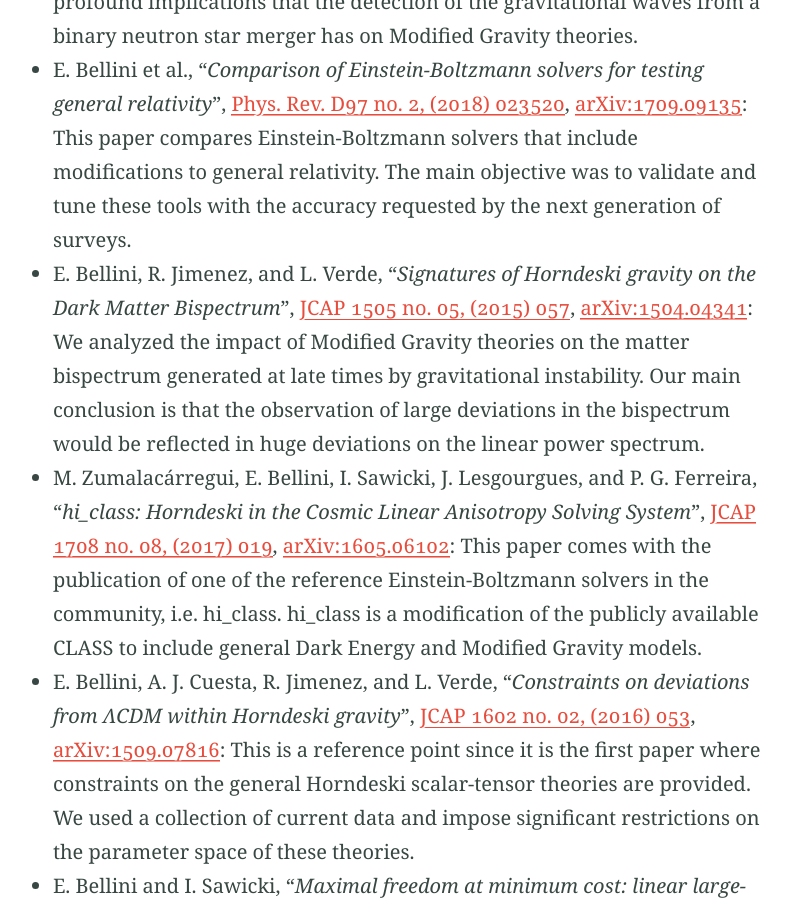
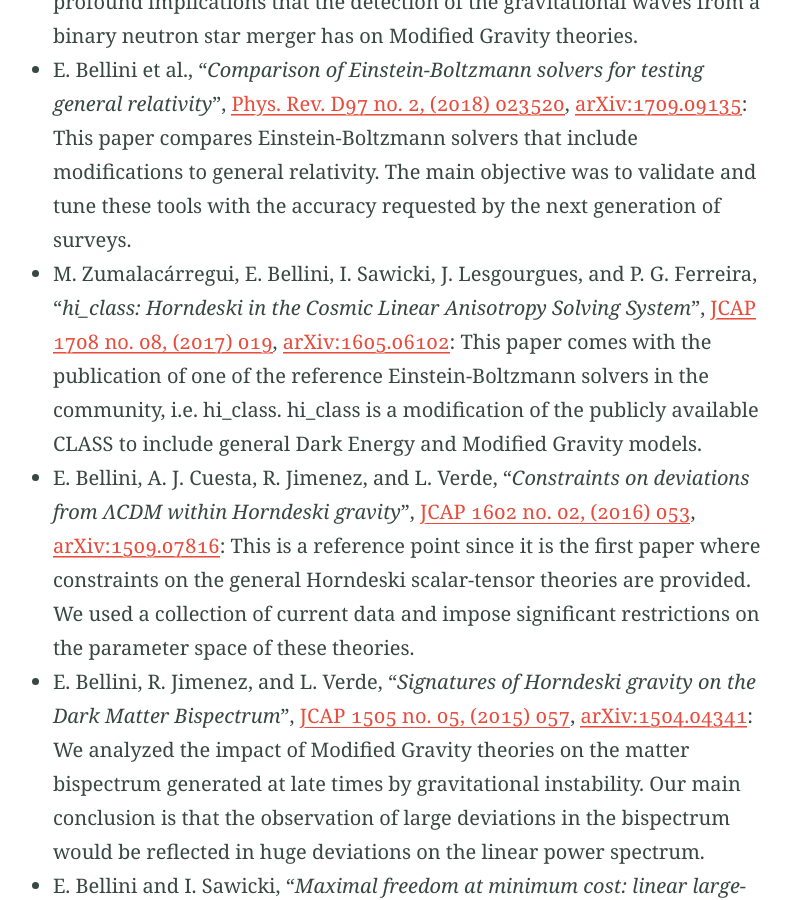
Before and after one commit to emiliobellini/emiliobellini.github.io, a Jekyll site: the page built from publications.md, in a window 1280 px wide and 900 px high, scrolled down 928 px. Shown: the whole window, without its empty margins (230-1021 px from the left). Built offline with Jekyll 4.4.1, drawn with Linux system fonts in a browser that asks for light colours; some web fonts are replaced.

```diff
--- a/publications.md
+++ b/publications.md
@@ -19,10 +19,10 @@ A list of selected papers to better illustrate my research activity and my major
 
 * E. Bellini et al., “*Comparison of Einstein-Boltzmann solvers for testing general relativity*”, [Phys. Rev. D97 no. 2, (2018) 023520](https://journals.aps.org/prd/abstract/10.1103/PhysRevD.97.023520), [arXiv:1709.09135](https://arxiv.org/abs/1709.09135): This paper compares Einstein-Boltzmann solvers that include modifications to general relativity. The main objective was to validate and tune these tools with the accuracy requested by the next generation of surveys.
 
-* E. Bellini, R. Jimenez, and L. Verde, “*Signatures of Horndeski gravity on the Dark Matter Bispectrum*”, [JCAP 1505 no. 05, (2015) 057](https://iopscience.iop.org/article/10.1088/1475-7516/2015/05/057), [arXiv:1504.04341](https://arxiv.org/abs/1504.04341): We analyzed the impact of Modified Gravity theories on the matter bispectrum generated at late times by gravitational instability. Our main conclusion is that the observation of large deviations in the bispectrum would be reflected in huge deviations on the linear power spectrum.
-
 * M. Zumalacárregui, E. Bellini, I. Sawicki, J. Lesgourgues, and P. G. Ferreira, “*hi_class: Horndeski in the Cosmic Linear Anisotropy Solving System*”, [JCAP 1708 no. 08, (2017) 019](https://iopscience.iop.org/article/10.1088/1475-7516/2017/08/019), [arXiv:1605.06102](https://arxiv.org/abs/1605.06102): This paper comes with the publication of one of the reference Einstein-Boltzmann solvers in the community, i.e. hi_class. hi_class is a modification of the publicly available CLASS to include general Dark Energy and Modified Gravity models.
 
 * E. Bellini, A. J. Cuesta, R. Jimenez, and L. Verde, “*Constraints on deviations from ΛCDM within Horndeski gravity*”, [JCAP 1602 no. 02, (2016) 053](https://iopscience.iop.org/article/10.1088/1475-7516/2016/02/053), [arXiv:1509.07816](https://arxiv.org/abs/1509.07816): This is a reference point since it is the first paper where constraints on the general Horndeski scalar-tensor theories are provided. We used a collection of current data and impose significant restrictions on the parameter space of these theories.
 
+* E. Bellini, R. Jimenez, and L. Verde, “*Signatures of Horndeski gravity on the Dark Matter Bispectrum*”, [JCAP 1505 no. 05, (2015) 057](https://iopscience.iop.org/article/10.1088/1475-7516/2015/05/057), [arXiv:1504.04341](https://arxiv.org/abs/1504.04341): We analyzed the impact of Modified Gravity theories on the matter bispectrum generated at late times by gravitational instability. Our main conclusion is that the observation of large deviations in the bispectrum would be reflected in huge deviations on the linear power spectrum.
+
 * E. Bellini and I. Sawicki, “*Maximal freedom at minimum cost: linear large-scale structure in general modifications of gravity*”, [JCAP 1407 (2014) 050](https://iopscience.iop.org/article/10.1088/1475-7516/2014/07/050), [arXiv:1404.3713](https://arxiv.org/abs/1404.3713): This paper introduces what is now considered the standard framework to model Dark Energy and Modified Gravity theories (“α functions”), used also by large collaborations as Planck and Euclid.
```
